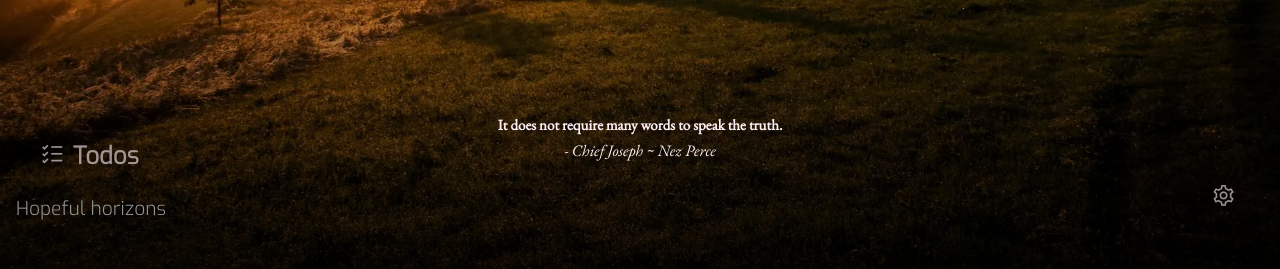
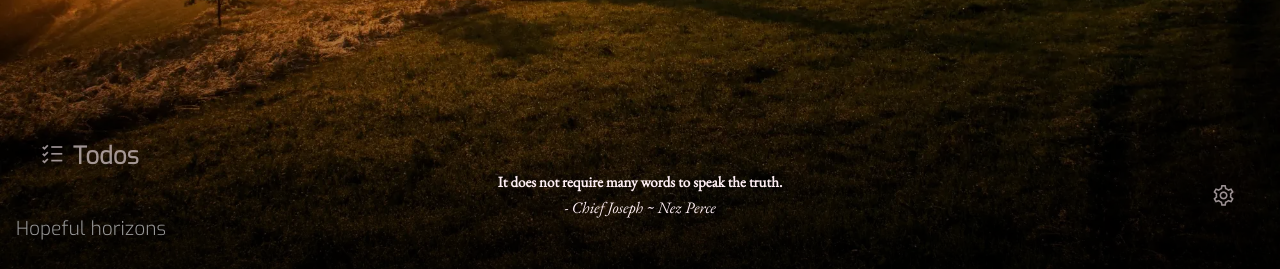
Before and after one commit to KyleKnolleLynch/Inertia, a website with bundled scripts: page index.html in a window 1280 px wide. Shown: the part 531-800 px from the top of the page. Built offline with nearby package versions, Linux system fonts and the light colour scheme; no server answers; files whose address does not match are found by name.

Commit message:
attribute to absolute, refactor container grid

```diff
--- a/css/style.css
+++ b/css/style.css
@@ -634,9 +634,10 @@
 }
 
 #attribute {
-  justify-self: flex-start;
-  align-self: flex-end;
-  padding: 0 1rem;
+  position: absolute;
+  bottom: 0;
+  left: 0;
+  padding-inline: 1rem;
   color: #999;
   text-align: start;
 }
@@ -681,6 +682,7 @@
 @media screen and (max-width: 1025px) {
   #quote {
     max-width: 20rem;
+    align-self: center;
   }
 
   #quote .slider {
--- a/index.html
+++ b/index.html
@@ -1,3 +1,4 @@
+<!DOCTYPE html>
 <html lang="en">
   <head>
     <meta charset="UTF-8" />
@@ -114,12 +115,13 @@
         overflow: hidden;
       }
       .container {
+        position: absolute;
         width: 100vw;
         height: 100%;
         display: grid;
+        grid-template-columns: 1fr;
+        grid-template-rows: repeat(3, 1fr);
         place-items: center;
-        grid-template-columns: 1fr;
-        grid-auto-rows: 1fr 1fr 1fr min-content;
         gap: 0.3em;
         text-align: center;
         background: #111;
```
